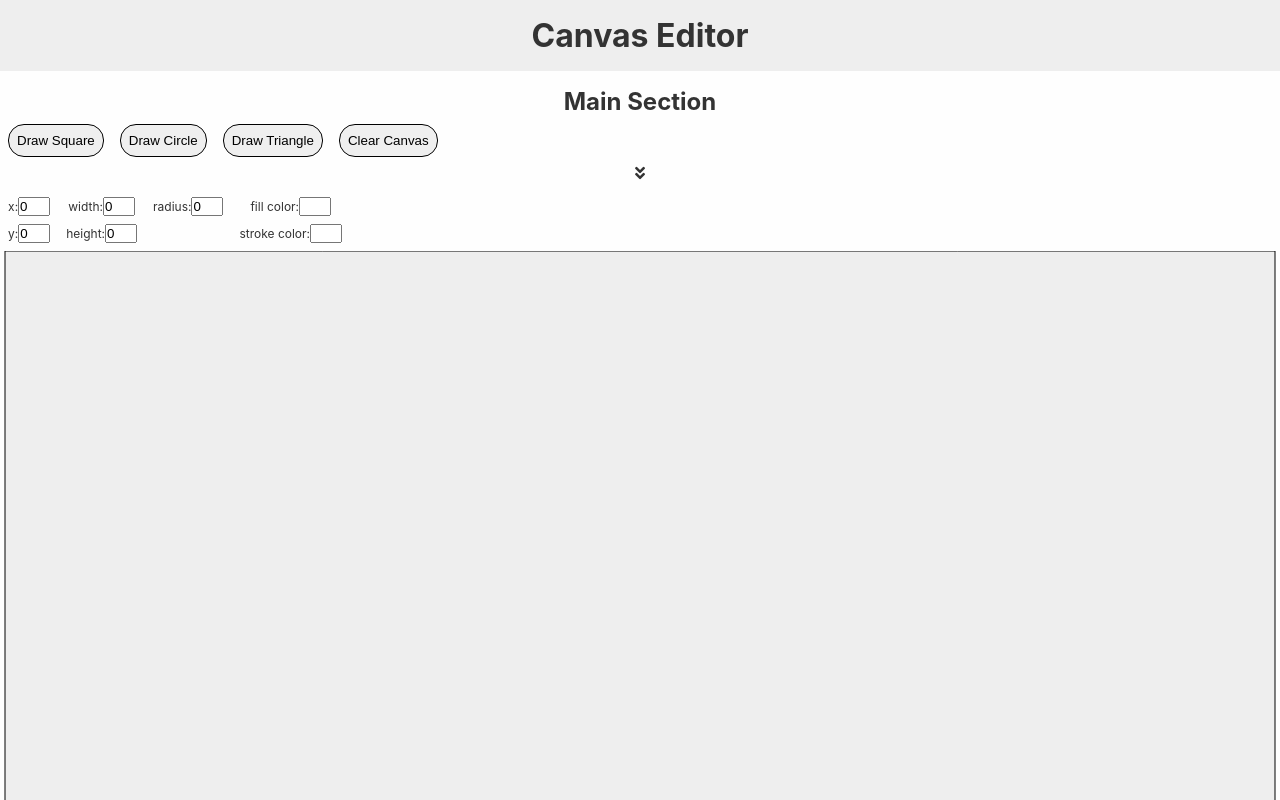
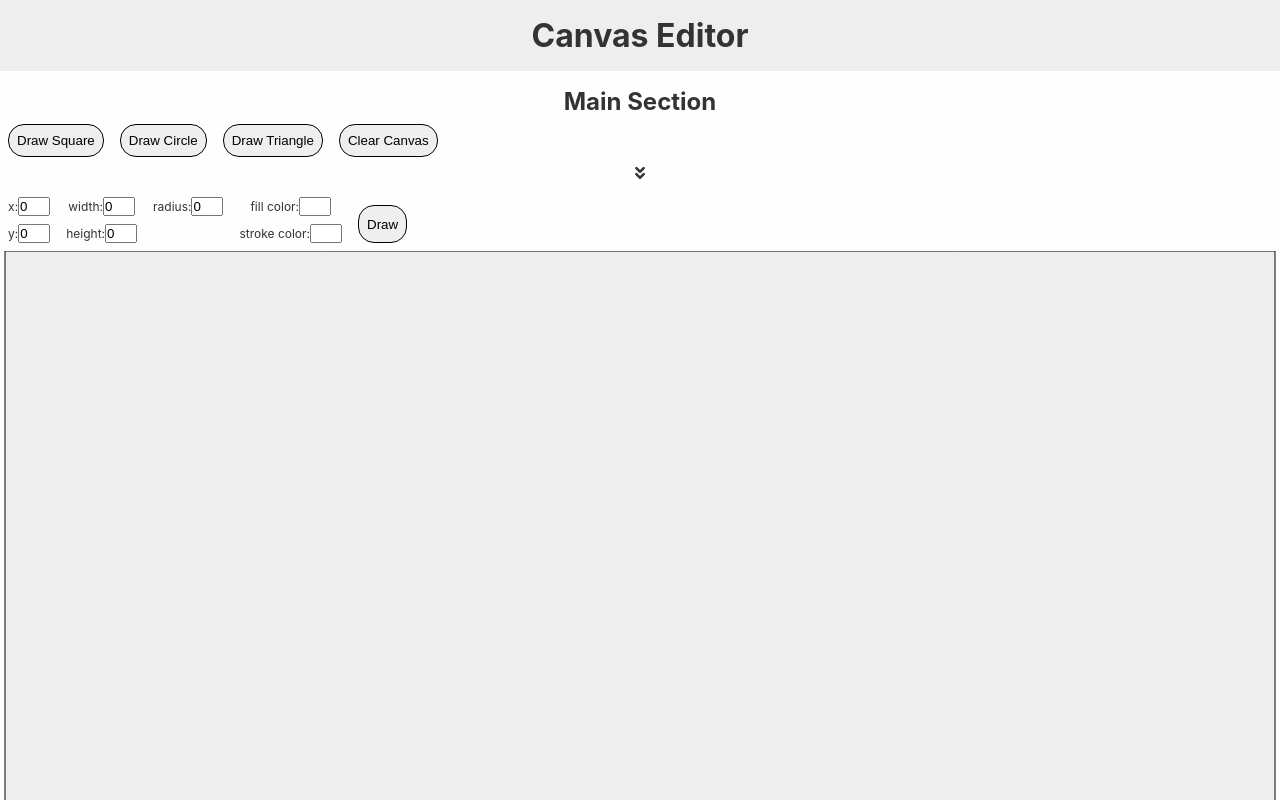
Before and after one commit to jbratcher/canvas_editor, a React (Create React App) app: page / in a window 1280 px wide. Shown: the top 800 px of the page. Built offline with nearby package versions, Linux system fonts and the light colour scheme.

Commit message:
feat: highlight type of button selected on click, draw button to submit attributes

```diff
--- a/src/App.scss
+++ b/src/App.scss
@@ -94,4 +94,8 @@ main {
     width: 2rem;
   }
 
+  .drawAttributesButton {
+    margin: 0.5rem;
+  }
+
 }
--- a/src/canvas/Menu.js
+++ b/src/canvas/Menu.js
@@ -6,7 +6,12 @@ class Menu extends Component {
     constructor(props) {
         super(props);
 
-        this.state = {};
+        this.state = {
+          circleSelected: false,
+          squareSelected: false,
+          selectedButtonColor: "green",
+          triangleSelected: false
+        };
     }
 
     componentDidMount() {
@@ -15,10 +20,20 @@ class Menu extends Component {
 
     }
 
+    selectSquare = () => {
+      this.setState({
+        circleSelected: false,
+        squareSelected: true,
+        triangleSelected: false
+      });
+      console.log("Square to draw selected");
+    }
+
   render() {
 
     const {
       clearCanvas,
+      drawAttributes,
       drawCircle,
       drawSquare,
       drawTriangle,
@@ -29,6 +44,7 @@ class Menu extends Component {
       inputStrokeColor,
       inputHeight,
       inputWidth,
+      selectSquare,
       xOffset,
       yOffset
     } = this.props;
@@ -41,7 +57,11 @@ class Menu extends Component {
 
           <button
             className="drawSquare"
-            onClick={drawSquare}
+            onClick={this.selectSquare}
+            style={this.state.squareSelected
+                    ? {backgroundColor: "#4DB6AC"}
+                    : {backgroundColor: "#eee"}
+                  }
           >
             Draw Square
           </button>
@@ -173,6 +193,13 @@ class Menu extends Component {
 
             </section>
 
+            <button
+              className="drawAttributesButton"
+              onClick={drawAttributes}
+            >
+              Draw
+            </button>
+
           </section>
 
         </section>
--- a/src/canvas/index.js
+++ b/src/canvas/index.js
@@ -25,6 +25,10 @@ class Canvas extends Component {
       const {ctx, canvasWidth, canvasHeight} = this.state;
       ctx.clearRect(0, 0, canvasWidth, canvasHeight);
       this.updateCanvas();
+    }
+
+    drawAttributes = () => {
+      console.log("attributes recorded")
     }
 
     drawSquare = () => {
@@ -121,6 +125,7 @@ class Canvas extends Component {
 
         <Menu
           clearCanvas={this.clearCanvas}
+          drawAttributes={this.drawAttributes}
           drawCircle={this.drawCircle}
           drawSquare={this.drawSquare}
           drawTriangle={this.drawTriangle}
```
